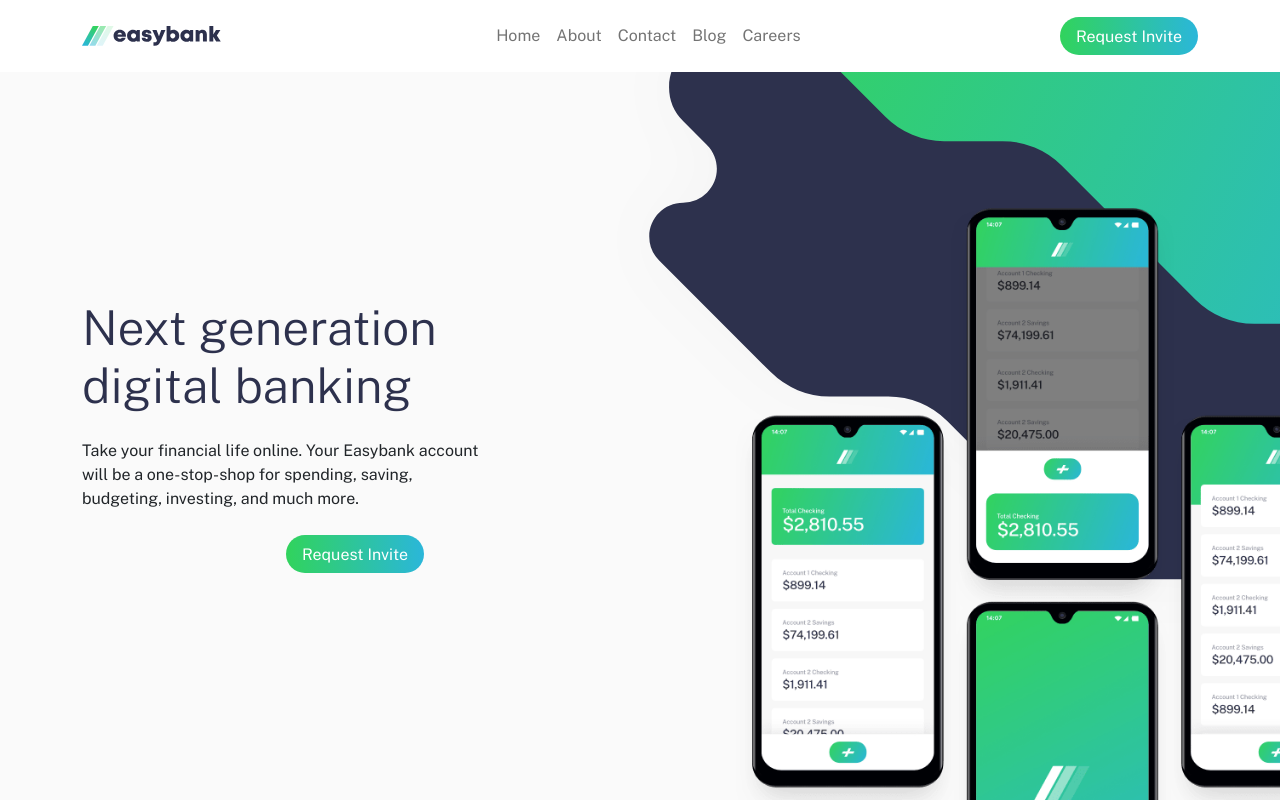
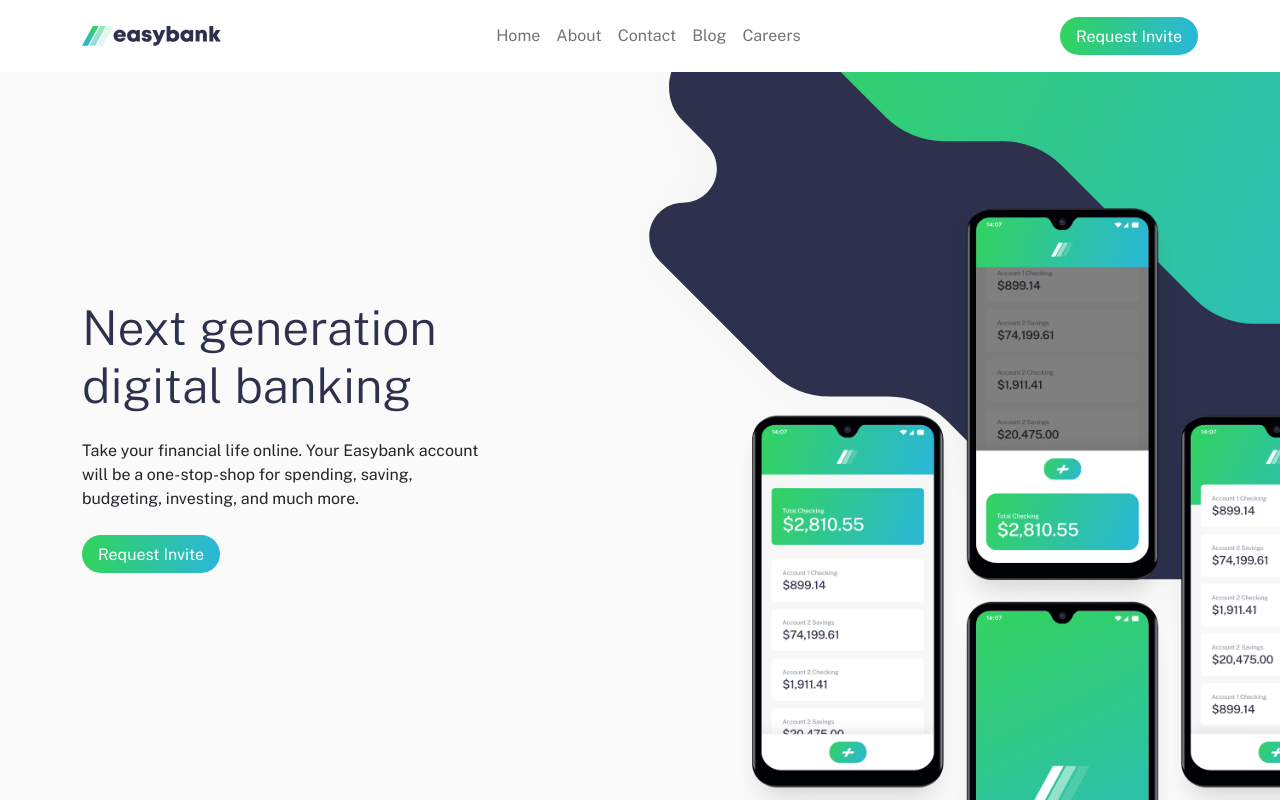
Before and after one commit to MahmoudElsayed98/Easy-Bank-Website-React-Hooks, a React (Create React App) app: page / in a window 1280 px wide. Shown: the top 800 px of the page. Built offline with nearby package versions, Linux system fonts and the light colour scheme.

Commit message:
fix a bug

```diff
--- a/src/Components/Btn/index.js
+++ b/src/Components/Btn/index.js
@@ -4,7 +4,7 @@
 
 function Btn(props) {
   return (
-    <Button className={`custom-button position-relative rounded-pill d-lg-flex pt-2 px-3 custome-btn border-0 align-self-lg-center ${props.sty}`}>Request Invite</Button>
+    <Button className={`custom-button position-relative rounded-pill d-lg-flex pt-2 px-3 custome-btn border-0 ${props.sty}`}>Request Invite</Button>
   )
 }
 
--- a/src/Components/LandingPage/index.js
+++ b/src/Components/LandingPage/index.js
@@ -17,7 +17,7 @@
             <p className='text-lg-start fs-6 mb-4'>Take your financial life online. Your Easybank account <br />
               will be a one-stop-shop for spending, saving, <br />
               budgeting, investing, and much more.</p>
-            <Btn sty="align-self-center d-flex" />
+            <Btn sty="align-self-center align-self-lg-start d-flex" />
           </div>
           <div className="col d-none d-lg-flex flex-column justify-content-center align-items-center">
             <img src={lowerBackgroundDesktop} alt="lower background" className='lower-background position-absolute' />
```
